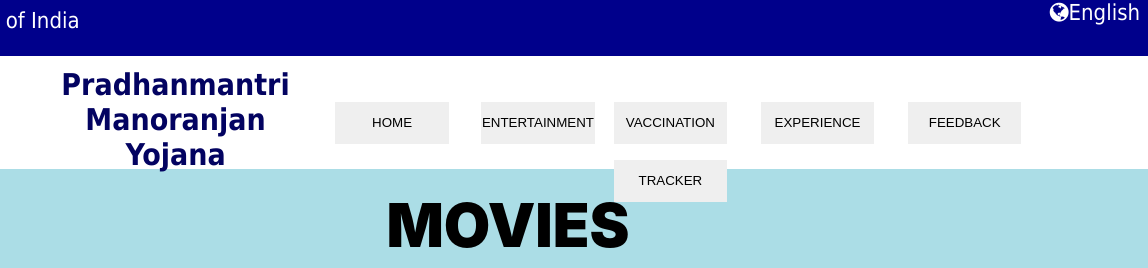
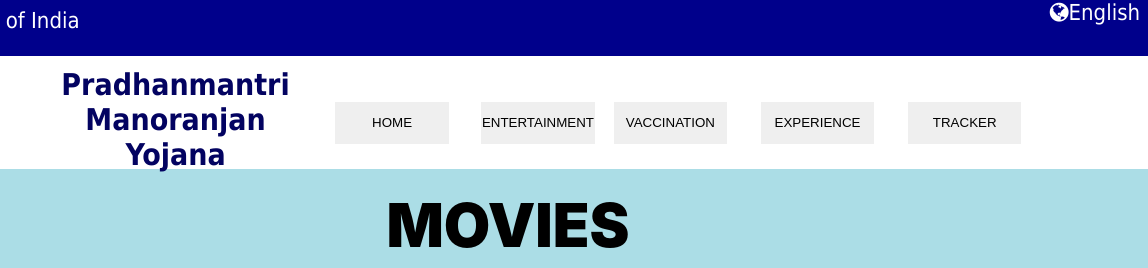
Before and after one commit to silkie261001/Pradhanmantri-Manoranjan-Yojna, a plain HTML site: page movies_index.html in a window 1280 px wide. Shown: the top 268 px of the page, 132-1280 px from the left. Drawn offline with Linux system fonts and the light colour scheme.

Commit message:
Update movies_index.html

```diff
--- a/movies_index.html
+++ b/movies_index.html
@@ -39,7 +39,6 @@
         <div class="bar">
             <a href="form_index.html" target="_blank"><button>VACCINATION</button></a>&emsp;
             <a href="experience_index.html" target="_blank"><button>EXPERIENCE</button></a>&emsp;
-            <a href="#"><button>FEEDBACK</button></a>&emsp;
             <a href="tracker_index.html" target="_blank"><button>TRACKER</button></a>&emsp;
         </div>
 
```
